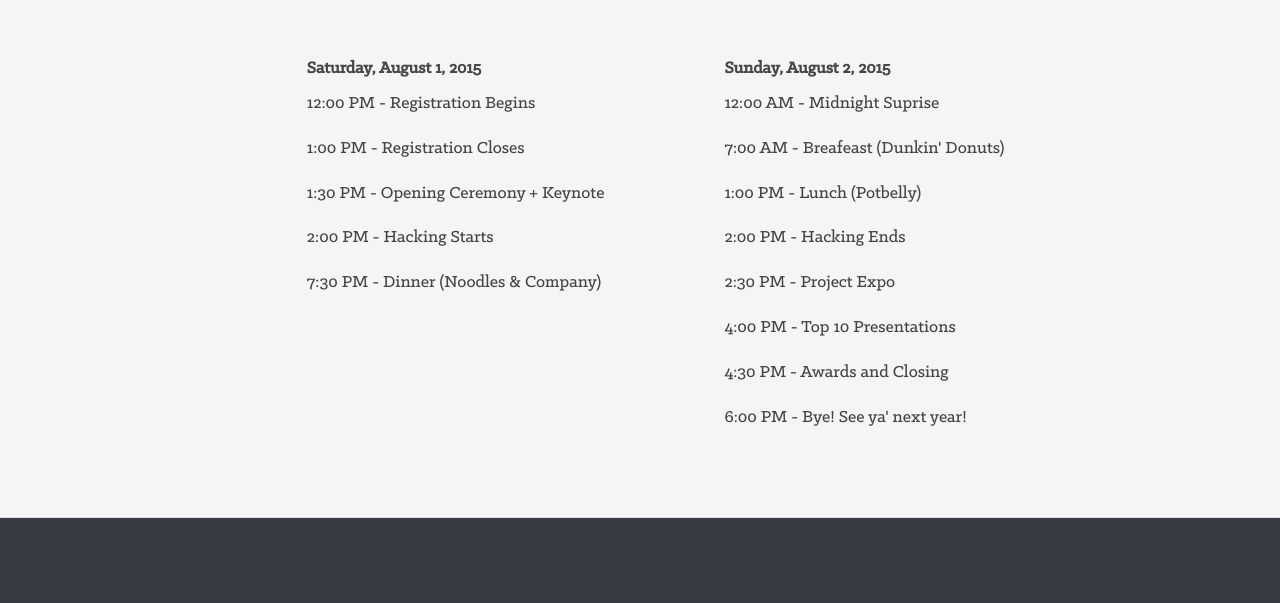
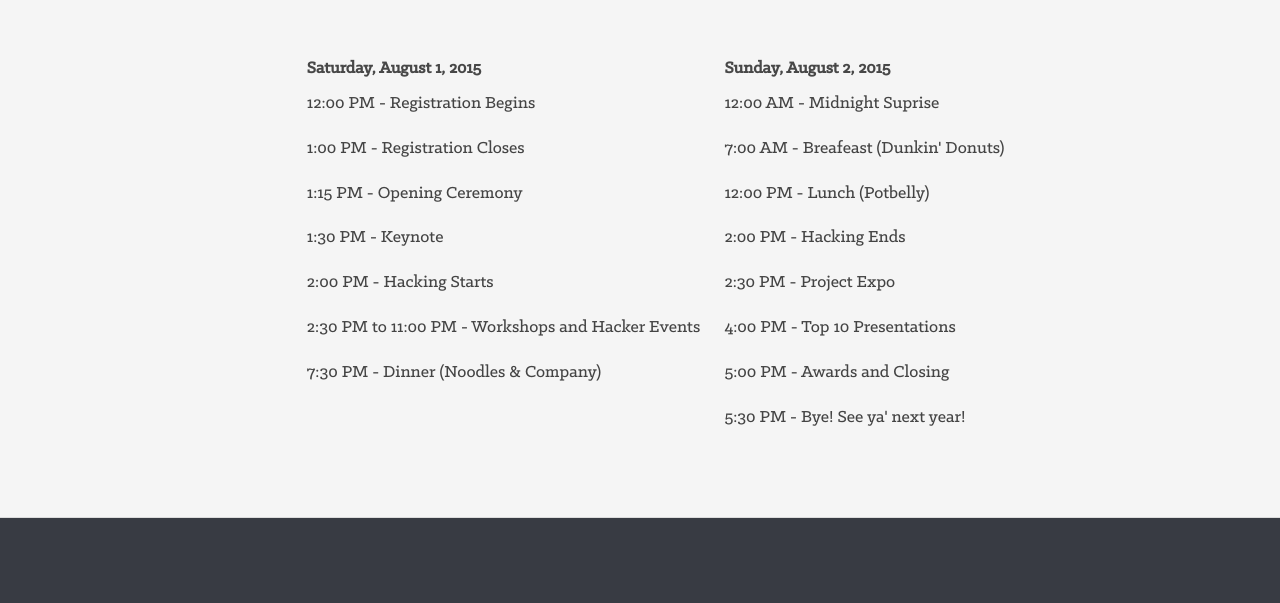
Before and after one commit to DCHacks/dchacks.github.io, a plain HTML site: page index.html in a window 1280 px wide. Shown: the part 4923-5526 px from the top of the page. Drawn offline with Linux system fonts and the light colour scheme.

Commit message:
Update index.html

```diff
--- a/index.html
+++ b/index.html
@@ -341,20 +341,22 @@
 							<h3 style="font-size: 1.2em"> Saturday, August 1, 2015 </h3>
 							<p class = "lefted">12:00 PM - Registration Begins</p>
 							<p class = "lefted">1:00 PM - Registration Closes</p>
-							<p class = "lefted">1:30 PM - Opening Ceremony + Keynote</p>
+							<p class = "lefted">1:15 PM - Opening Ceremony</p>
+							<p class = "lefted">1:30 PM - Keynote</p>
 							<p class = "lefted">2:00 PM - Hacking Starts</p>
+							<p class = "lefted">2:30 PM to 11:00 PM - Workshops and Hacker Events</p>
 							<p class = "lefted">7:30 PM - Dinner (Noodles & Company)</p>
 						</div>
 						<div class="6u 12u$(medium)">
 							<h3 style="font-size: 1.2em"> Sunday, August 2, 2015 </h3>
 							<p class = "lefted">12:00 AM - Midnight Suprise</p>
 							<p class = "lefted">7:00 AM - Breafeast (Dunkin' Donuts)</p>
-							<p class = "lefted">1:00 PM - Lunch (Potbelly)</p>
+							<p class = "lefted">12:00 PM - Lunch (Potbelly)</p>
 							<p class = "lefted">2:00 PM - Hacking Ends</p>
 							<p class = "lefted">2:30 PM - Project Expo</p>
 							<p class = "lefted">4:00 PM - Top 10 Presentations</p>
-							<p class = "lefted">4:30 PM - Awards and Closing</p>
-							<p class = "lefted">6:00 PM - Bye! See ya' next year!</p>
+							<p class = "lefted">5:00 PM - Awards and Closing</p>
+							<p class = "lefted">5:30 PM - Bye! See ya' next year!</p>
 						</div>
 
 					</div>
```
